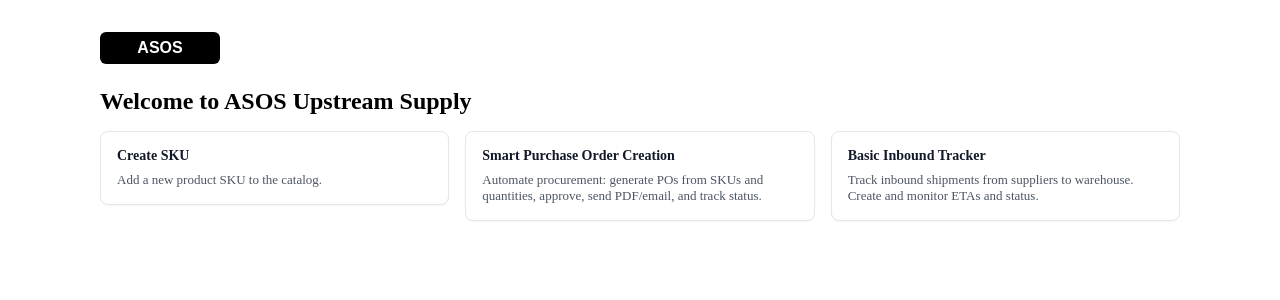
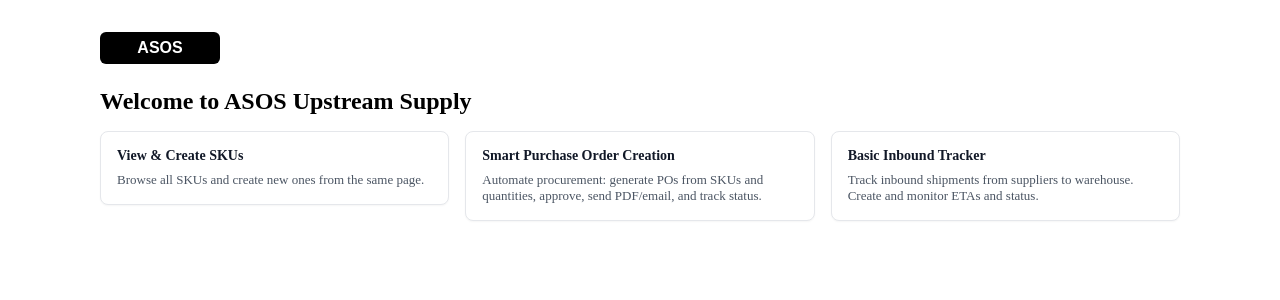
Before and after one commit to sheetaladappa/ASOS-, a Next.js app: page / in a window 1280 px wide. Shown: the top 300 px of the page. Built offline with nearby package versions, Linux system fonts and the light colour scheme.

Commit message:
ux(skus): card goes to /skus; added inline Create SKU toggle within list page

```diff
--- a/src/app/page.tsx
+++ b/src/app/page.tsx
@@ -11,7 +11,7 @@
           gap: 16,
         }}
       >
-        <Link href="/skus/new" style={{ textDecoration: 'none' }}>
+        <Link href="/skus" style={{ textDecoration: 'none' }}>
           <div
             style={{
               border: '1px solid #e5e7eb',
@@ -22,11 +22,9 @@
               boxShadow: '0 1px 2px rgba(0,0,0,0.04)',
             }}
           >
-            <div style={{ fontSize: 14, fontWeight: 600, color: '#111827' }}>
-              Create SKU
-            </div>
+            <div style={{ fontSize: 14, fontWeight: 600, color: '#111827' }}>View & Create SKUs</div>
             <div style={{ fontSize: 13, color: '#4b5563', marginTop: 8 }}>
-              Add a new product SKU to the catalog.
+              Browse all SKUs and create new ones from the same page.
             </div>
           </div>
         </Link>
```
Also changed, not shown: src/app/skus/page.tsx (+9 -3 lines).
